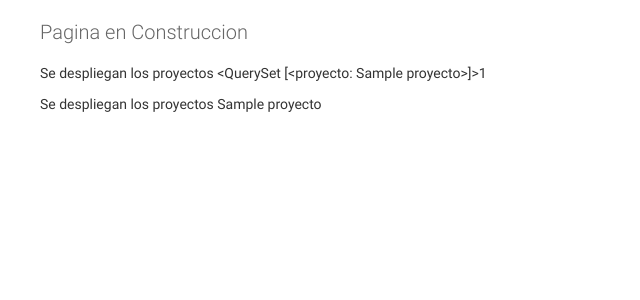
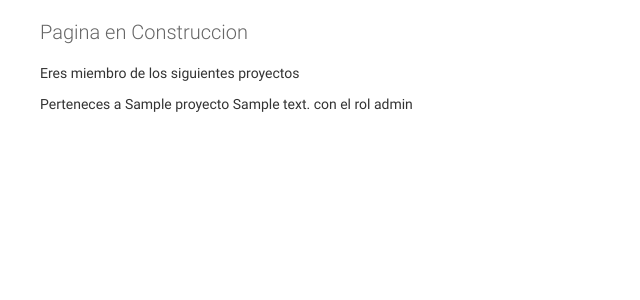
Before and after one commit to JanKeunSuk/CNBLUE, a Django app: template supergestor/templates/hola.html in a window 1280 px wide. Shown: the part 48-348 px from the top of the page, without its empty margins (0-640 px from the left). Run offline with Django 3.2, Linux system fonts and the light colour scheme; tables that the repository leaves empty hold one stand-in row (values such as "Sample post"); the template is opened without the code that fills it: values that come from a table or form of the project are taken from there, most other values are stand-ins (such as "Sample title", 1, 10 or a date in 2020).

Commit message:
Listar proyectos de los usuarios al ingresar! Falta resolver la parte de listar roles por cada proyecto

```diff
--- a/supergestor/gestor/models.py
+++ b/supergestor/gestor/models.py
@@ -253,9 +253,9 @@ class Actividad(models.Model):
 class asignacion(models.Model):
     """Modelo que especifica una asignacion de un rol a un usuario en un proyecto"""
     asignation_id=models.AutoField(primary_key=True)
-    usuario=models.ForeignKey(settings.AUTH_USER_MODEL)
+    usuario=models.ForeignKey(MyUser)
     rol=models.ForeignKey(rol)
-    proyecto=models.ManyToManyField(proyecto,null=True)
+    proyecto=models.ForeignKey(proyecto)
     def __unicode__(self):
         """Representacion unicode del objeto permitido"""
         return str(self.asignation_id)
@@ -263,7 +263,7 @@ class asignacion(models.Model):
 #Modelo para asignacion de roles de proyecto
 class asigna_sistema(models.Model):
     asigna_id=models.AutoField(primary_key=True)
-    usuario=models.ForeignKey(settings.AUTH_USER_MODEL)
+    usuario=models.ForeignKey(MyUser)
     rol=models.ForeignKey(rol_sistema)
     def __unicode__(self):
         """Representacion unicode del objeto permitido"""
--- a/supergestor/templates/hola.html
+++ b/supergestor/templates/hola.html
@@ -47,9 +47,9 @@
     <div id="content" class="colMS">
 
         <h1>Pagina en Construccion</h1>
-        <p>Se despliegan los proyectos {{proyectos}}{{asignacion}}</p>
+        <p>Eres miembro de los siguientes proyectos</p>
         {% for proyecto in proyectos %}
-  			<p>Se despliegan los proyectos {{proyecto.nombre_corto}}</p>
+  			<p>Perteneces a {{proyecto.nombre_corto}} {{proyecto.descripcion}} con el rol {{roles}}</p>
   		{% endfor %}
 <!--
 <div id="content-main">
```
Also changed, not shown: supergestor/gestor/views.py (+6 -4 lines).
